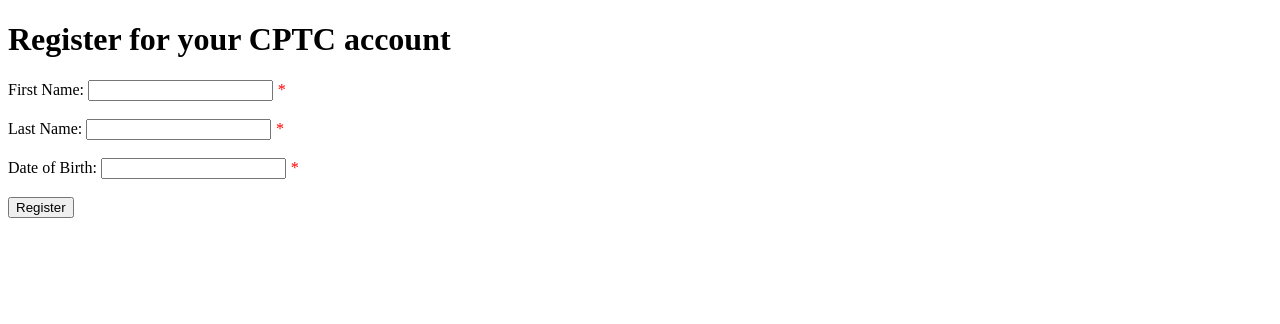
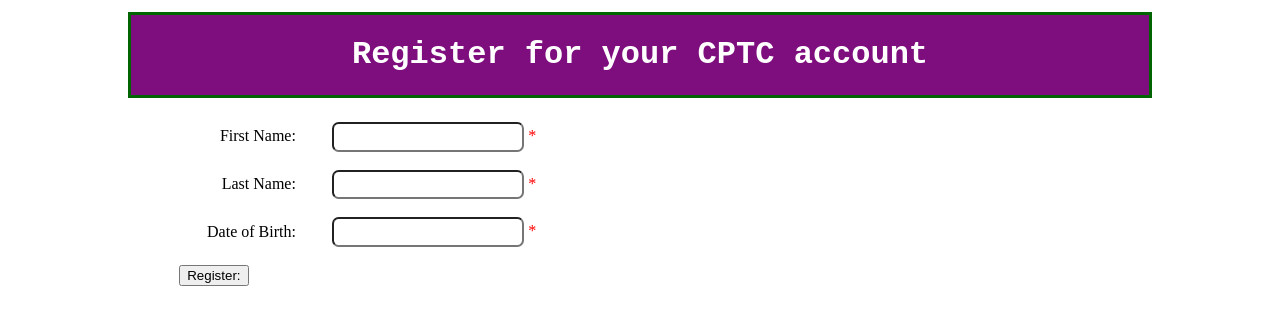
Before and after one commit to Jose-Salgado3/CPW203-StudentReg, a plain HTML site: page index.html in a window 1280 px wide. Drawn offline with Linux system fonts and the light colour scheme.

Commit message:
Added CSS style features for design and some scalability

```diff
--- a/css/site.css
+++ b/css/site.css
@@ -3,3 +3,45 @@
     color: red;
     font-style: italic;
 }
+
+header {
+    text-align: center;
+    background-color: rgb(126, 13, 126);
+    color: white;
+    font-family: 'Share Tech Mono', monospace;
+    border: .2em solid darkgreen;
+    /*margin-left: 10%;
+    margin-right: 10%;
+    margin-bottom: 1.5em;*/
+    margin: 0px 0px 1.5em;
+}
+main{
+    margin-left: 5%;
+}
+main > label {
+    margin-right: 2em;
+    text-align:right;
+    width: 12%;
+    display: inline-block;
+
+}
+main > input[type=text]{
+    padding: .4em;
+    border-radius: .5em;
+}
+main > button {
+    cursor: pointer;
+}
+body{
+    margin:.75em 10%;
+}
+/*Apply changes when on a phone only*/
+@media only screen and (max-width: 600px){
+    body{
+        margin: 0px 3%;
+    }
+
+    header{
+        font-family: 'Courier New', Courier, monospace;
+    }
+}
--- a/index.html
+++ b/index.html
@@ -9,6 +9,8 @@
     <meta name"keywords" content="CPTC Registration, New CPTC Student Registration">
 
     <link rel="stylesheet" href="/css/site.css">
+    <link href="https://fonts.googleapis.com/css?family=Share+Tech" rel="stylesheet">
+
 
     <script src="scripts/main.js"></script>
 </head>
@@ -28,12 +30,12 @@
         <span class="required">*</span>
         <br><br>
 
-        <label for="dob">Date of Birth</label>:</label>
+        <label for="dob">Date of Birth:</label>
         <input type="text" id="dob">
         <span class="required">*</span>
         <br><br>
 
-        <button type="button">Register</button>
+        <button type="button">Register:</button>
 
     </main>
 
```
